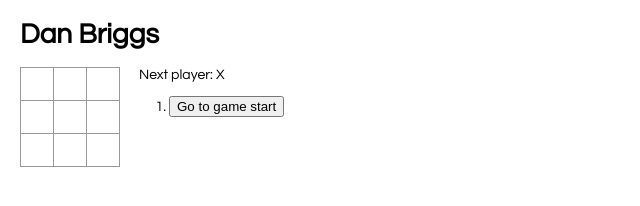
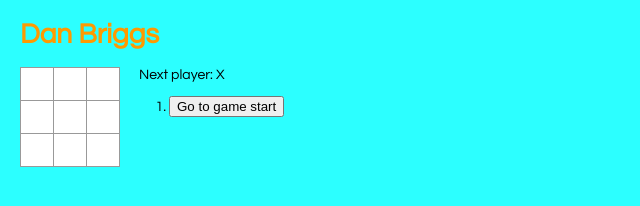
Before and after one commit to DanTheBriggs/tic-tac-toe, a React app: page / in a window 1280 px wide. Shown: the whole page, without its empty margins (0-640 px from the left). Built offline with nearby package versions, Linux system fonts and the light colour scheme.

Commit message:
changed color of background and text

```diff
--- a/public/index.html
+++ b/public/index.html
@@ -27,7 +27,7 @@
     <title>Dan Briggs</title>
   </head>
   <body>
-    <h1>Dan Briggs</h1>
+    <h1 style="color:rgb(255, 153, 0);">Dan Briggs</h1>
     <noscript>You need to enable JavaScript to run this app.</noscript>
     <div id="root"></div>
     <!--
--- a/src/index.css
+++ b/src/index.css
@@ -1,6 +1,7 @@
 body {
     font: 14px "Century Gothic", Futura, sans-serif;
     margin: 20px;
+    background: rgb(44, 255, 255);
   }
 
   ol, ul {
@@ -18,7 +19,7 @@ body {
   }
 
   .square {
-    background: #fff;
+    background: rgb(255, 255, 255);
     border: 1px solid #999;
     float: left;
     font-size: 24px;
```
